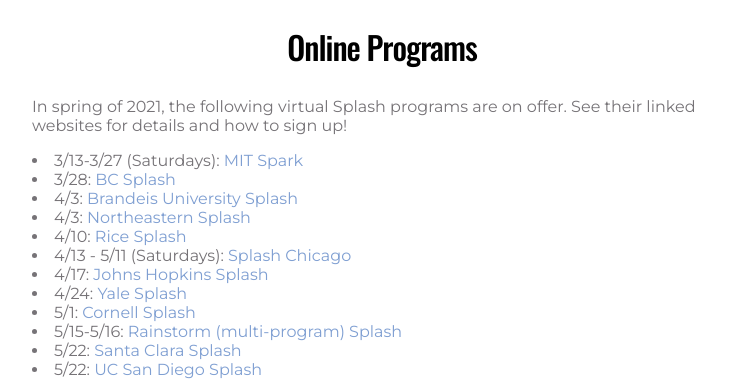
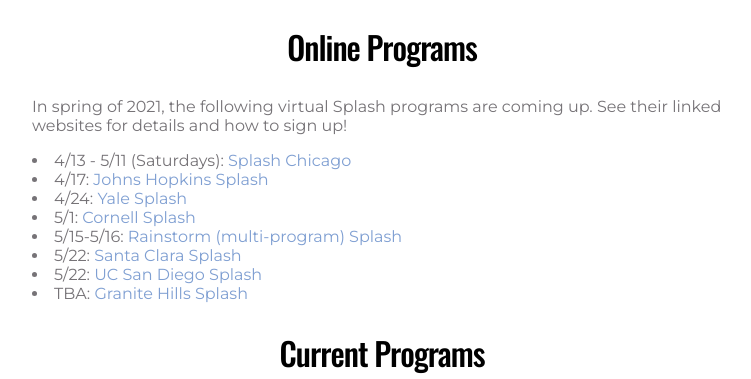
Before and after one commit to learning-unlimited/learning-unlimited.github.io, a Jekyll site: the page built from _current-programs/index.html, in a window 1280 px wide and 900 px high, scrolled down 566 px, cut to the strip 163-542 px from the top of the window. Shown: the whole strip, without its empty margins (250-1001 px from the left). Built offline with Jekyll 4.4.1, drawn with Linux system fonts in a browser that asks for light colours; nearby versions of some CDN libraries.

Commit message:
Update dates

```diff
--- a/_current-programs/index.html
+++ b/_current-programs/index.html
@@ -164,12 +164,7 @@
     <div id="online">
        <h2>Online Programs</h2>
 
-<div><p>In spring of 2021, the following virtual Splash programs are on offer. See their linked websites for details and how to sign up!<p>
-  <li>3/13-3/27 (Saturdays): <a href="https://esp.mit.edu/">MIT Spark</a></li>
-  <li>3/28: <a href="https://bcsplash.learningu.org/">BC Splash</a></li>
-  <li>4/3: <a href="https://brandeis.learningu.org/">Brandeis University Splash </a></li>
-  <li>4/3: <a href="https://neptun.learningu.org/">Northeastern Splash</a></li>
-  <li>4/10: <a href="https://ricesplash.learningu.org/">Rice Splash</a></li>
+<div><p>In spring of 2021, the following virtual Splash programs are coming up. See their linked websites for details and how to sign up!<p>
   <li>4/13 - 5/11 (Saturdays): <a href="https://splashchicago.learningu.org/">Splash Chicago</a></li>
   <li>4/17: <a href="https://hopkins.learningu.org/">Johns Hopkins Splash</a></li>
   <li>4/24: <a href="https://yale.learningu.org/">Yale Splash</a></li>
```
